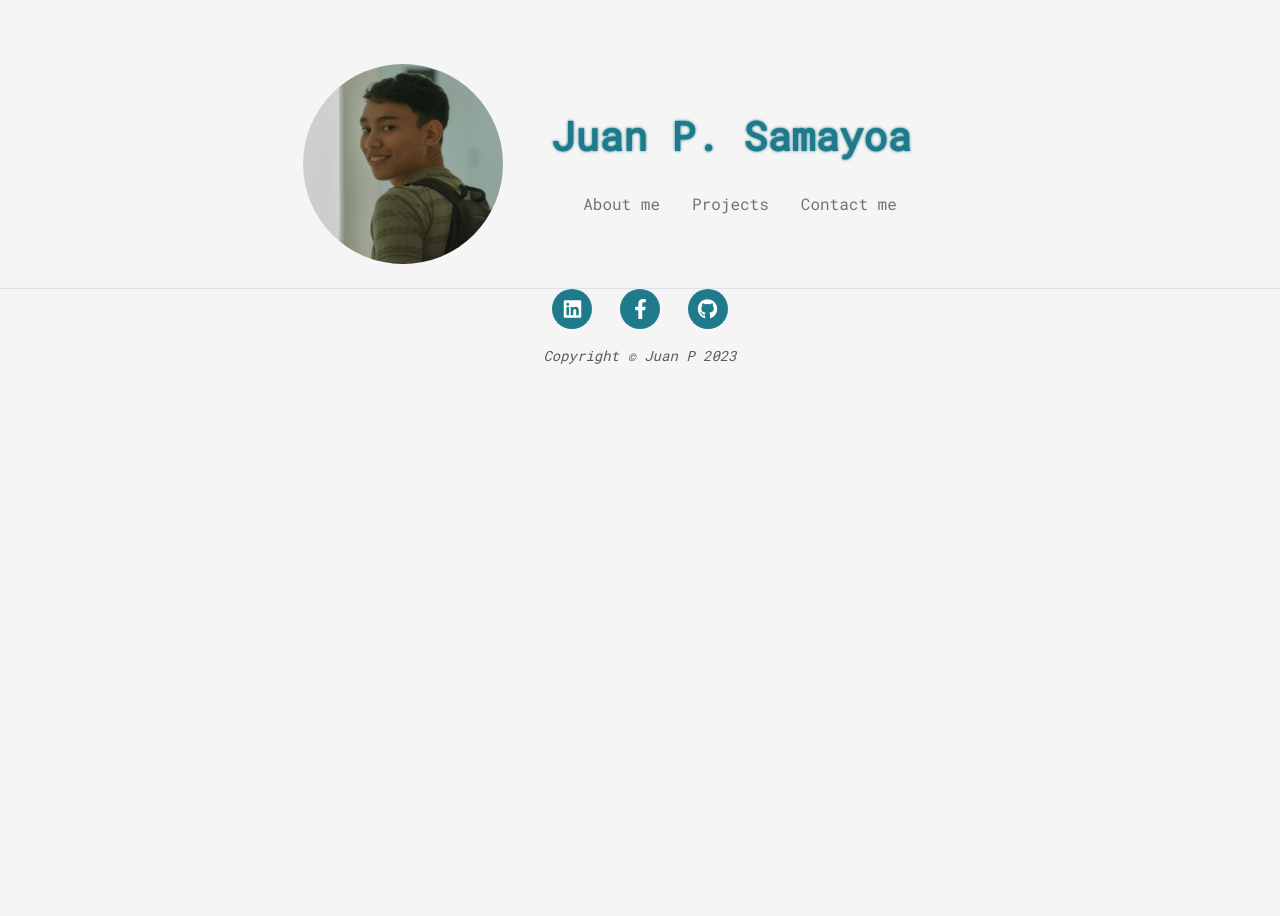
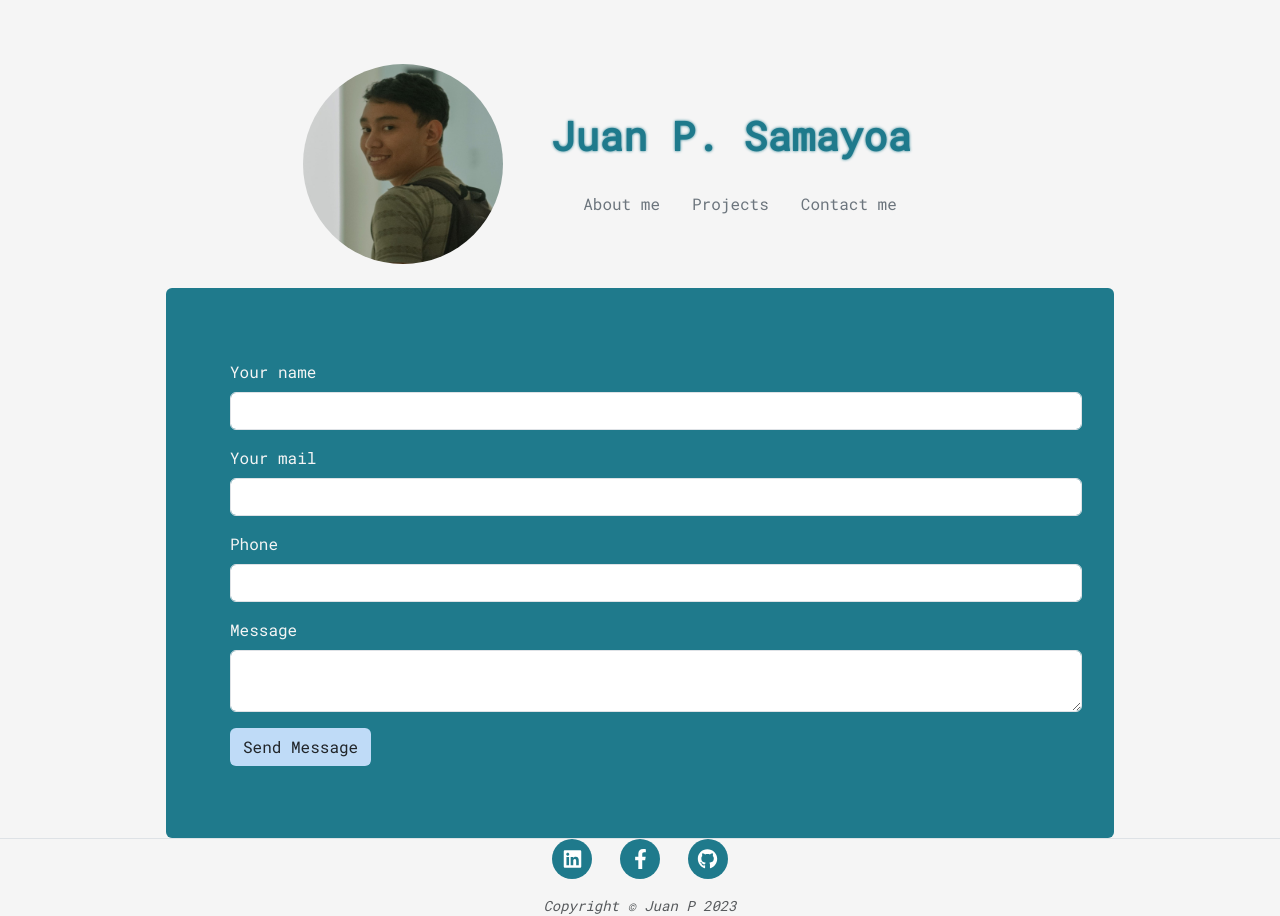
Before and after one commit to juanpsama/my_portfolio_website, a Flask app: page /contact in a window 1280 px wide. Before the commit the page ends 364 px from the top, so only its background shows below. Run offline with Flask 3, Linux system fonts and the light colour scheme; some libraries are stand-ins or nearby versions.

Commit message:
Adding contact form

```diff
--- /dev/null
+++ b/forms.py
@@ -0,0 +1,11 @@
+from flask_wtf import FlaskForm
+from wtforms import StringField, SubmitField, PasswordField, TextAreaField
+from wtforms.validators import DataRequired, URL, Email
+from flask_ckeditor import CKEditorField
+
+class ContactForm(FlaskForm):
+    name = StringField('Your name', validators=[DataRequired()])
+    email = StringField('Your mail', validators=[DataRequired(), Email()])
+    phone = StringField('Phone')
+    message = TextAreaField("Message", validators=[DataRequired()])
+    submit = SubmitField('Send Message')
--- a/main.py
+++ b/main.py
@@ -1,7 +1,19 @@
+import os
+
 from flask import Flask, render_template
 
+from forms import ContactForm
+from flask_bootstrap import Bootstrap5
+from flask_ckeditor import CKEditor
+
+
 app = Flask(__name__)
-
+#Set up the Ckeditor field
+ckeditor = CKEditor(app)
+#Adding bootstrap
+Bootstrap5(app)
+#Key required to CSRF
+app.config['SECRET_KEY'] = os.environ.get('FLASK_KEY')
 
 @app.route("/")
 def about():
@@ -13,7 +25,9 @@ def projects():
 
 @app.route('/contact')
 def contact():
-    return render_template('contact.html')
+    contact_form = ContactForm()
+    contact_form.submit(class_ = 'hola')
+    return render_template('contact.html', form = contact_form)
 
 if __name__=='__main__':
     app.run(debug=True)
--- a/requirements.txt
+++ b/requirements.txt
@@ -1 +1,4 @@
 Flask==3.0.0
+WTForms==3.1.0
+Flask-WTF==1.2.1
+Flask-CKEditor==0.5.0
--- a/static/css/styles.css
+++ b/static/css/styles.css
@@ -20,6 +20,9 @@ body {
   color: var(--teal);
 
 }
+.btn-btn-custome{
+  background-color: var(--columbia-blue);
+}
 h1 {
   text-shadow: 0px 0px 3px var(--teal);
 }
@@ -28,6 +31,7 @@ h1 {
   text-align: left;
   color: whitesmoke;
 }
+
 #header{
     padding-top: 5%;
     /* background-color: var(--madder); */
--- a/templates/contact.html
+++ b/templates/contact.html
@@ -1,2 +1,15 @@
+{% from "bootstrap5/form.html" import render_form %} {% block content %}
 {% include "header.html" %}
-{%include "footer.html" %}
+
+<div class="container px-5">
+    <div id="about-container" class="rounded mx-5">
+        <div class="container mx-3 p-5">
+            <span class="p-5 mx-3">
+                {{ ckeditor.load() }} {{ ckeditor.config(name='message') }}
+                {{render_form(form, button_style='btn-custome')}}
+            </span>
+        </div>
+    </div>
+</div>
+
+{%include "footer.html" %}{% endblock %}
```
